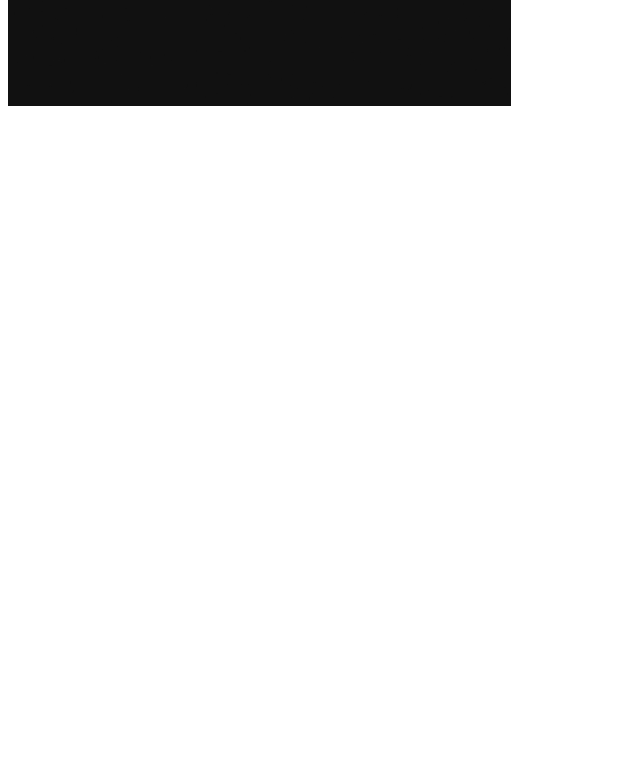
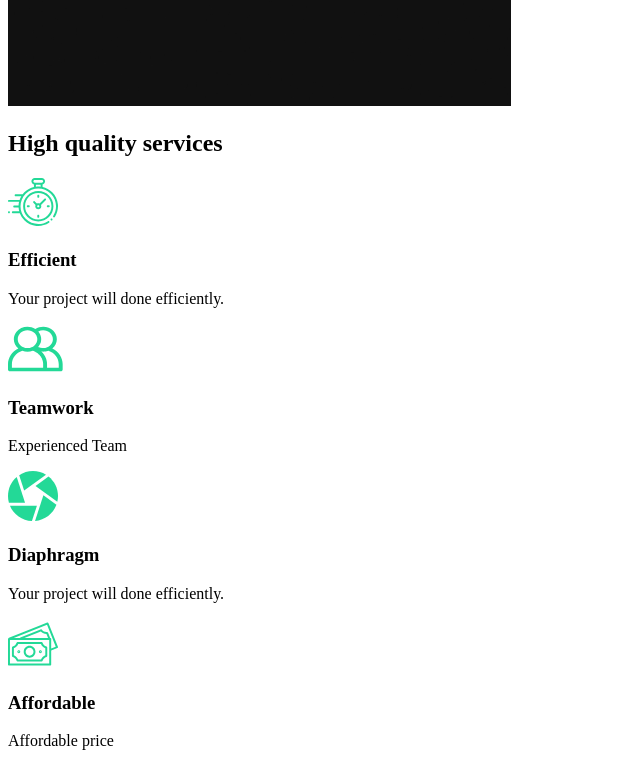
Before and after one commit to ParthPatel133/react-portfolio-project, a React (Create React App) app: page / in a window 1280 px wide. Shown: the part 900-1664 px from the top of the page, without its empty margins (0-640 px from the left). Before the commit the page ends 1018 px from the top, so only its background shows below. Built offline with nearby package versions, Linux system fonts and the light colour scheme.

Commit message:
ServicesSection component

```diff
--- /dev/null
+++ b/src/components/ServicesSection.js
@@ -0,0 +1,52 @@
+
+import clock from '../img/clock.svg';
+import diaphragm from '../img/diaphragm.svg'
+import money from '../img/money.svg'
+import teamwork from '../img/teamwork.svg'
+import home2 from '../img/home2.png'
+
+
+const ServicesSection = () => {
+    return (
+        <div>
+            <div className="services">
+                <div className="description">
+                    <h2>High <span>quality</span> services</h2>
+                    <div className="cards">
+                        <div className="card">
+                            <div className="icon">
+                                <img src={clock} alt="clock-icon" />
+                                <h3>Efficient</h3>
+                            </div>
+                            <p>Your project will done efficiently.</p>
+                        </div>
+                        <div className="card">
+                            <div className="icon">
+                                <img src={teamwork} alt="teamwork-icon" />
+                                <h3>Teamwork</h3>
+                            </div>
+                            <p>Experienced Team</p>
+                        </div>
+                        <div className="card">
+                            <div className="icon">
+                                <img src={diaphragm} alt="diaphragm-icon" />
+                                <h3>Diaphragm</h3>
+                            </div>
+                            <p>Your project will done efficiently.</p>
+                        </div>
+                        <div className="card">
+                            <div className="icon">
+                                <img src={money} alt="money-icon" />
+                                <h3>Affordable</h3>
+                            </div>
+                            <p>Affordable price</p>
+                        </div>
+                    </div>
+                </div>
+            </div>
+            <img src={home2} alt="video filming" />
+        </div>
+    )
+}
+
+export default ServicesSection;
--- a/src/pages/AboutUs.js
+++ b/src/pages/AboutUs.js
@@ -1,9 +1,13 @@
 
 import AboutSection from '../components/AboutSection'
+import ServicesSection from '../components/ServicesSection';
 
 const AboutUs = () => {
     return (
-        <AboutSection />
+        <>
+            <AboutSection />
+            <ServicesSection />
+        </>
     )
 }
 
```
Also changed, not shown: 1 other file (tests, documents, lock files or other folders).
